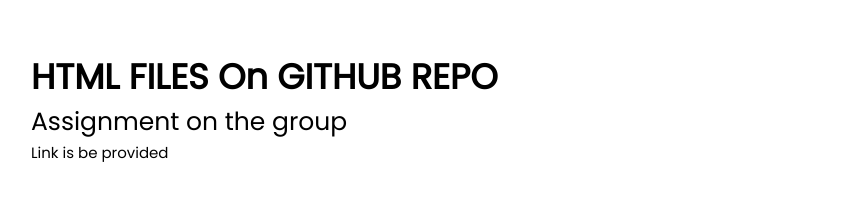
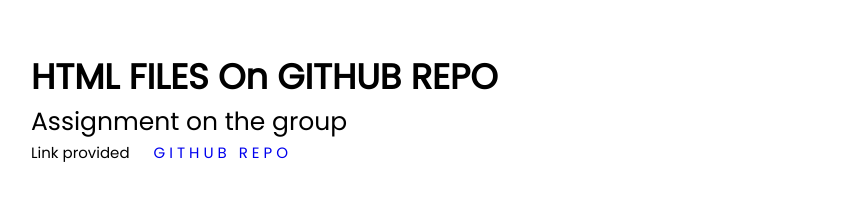
Before and after one commit to johnotim/Html-Repo, a plain HTML site: page index.html in a window 1280 px wide. Shown: the top 213 px of the page, without its empty margins (19-887 px from the left). Drawn offline with Linux system fonts and the light colour scheme.

Commit message:
hmtlrepo

```diff
--- a/css/styles.css
+++ b/css/styles.css
@@ -17,6 +17,7 @@ p {
 span {
   font-family: "poppins", sans-serif;
   font-size: 15px;
+  padding-top: 20px;
 }
 .thankyou h1 {
   font-family: "poppins", sans-serif;
@@ -24,3 +25,14 @@ span {
   text-transform: uppercase;
   letter-spacing: 4px;
 }
+a {
+  text-decoration: none;
+  font-family: "poppins", sans-serif;
+  font-size: 15px;
+  letter-spacing: 4px;
+  padding-left: 20px;
+}
+
+a:hover {
+  color: brown;
+}
--- a/index.html
+++ b/index.html
@@ -19,7 +19,8 @@
     <div class="body-wrapper">
       <h1>HTML FILES On GITHUB REPO</h1>
       <p>Assignment on the group</p>
-      <span>Link is be provided</span>
+      <span>Link provided</span>
+      <a href="https://github.com/johnotim/Html-Repo.git"> GITHUB REPO</a>
       <div class="thankyou">
         <h1>Thank you big time</h1>
       </div>
```
